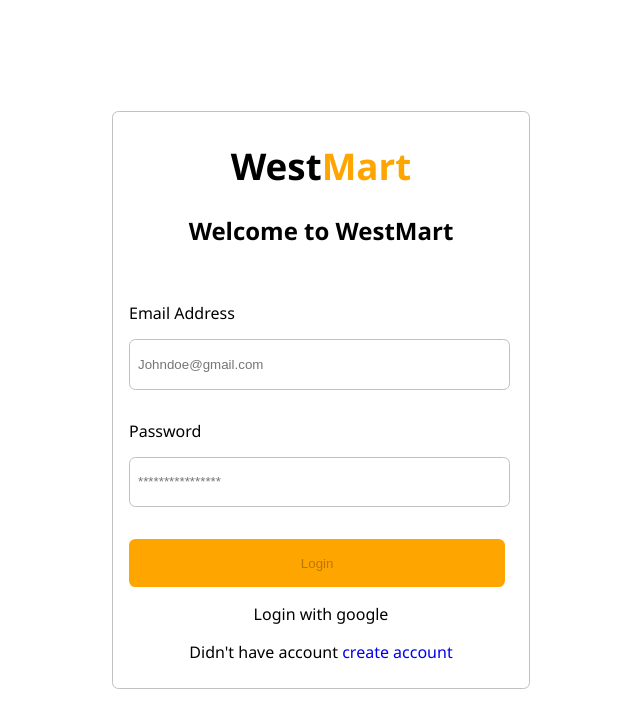
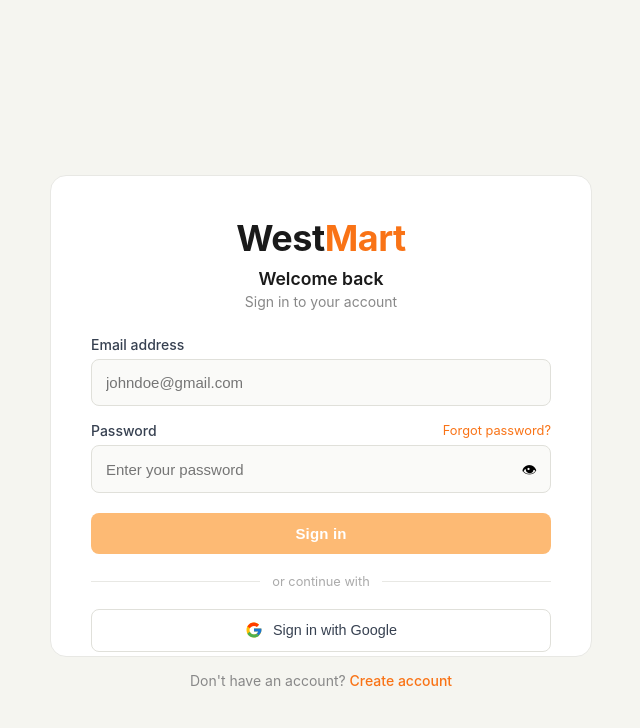
Before and after one commit to Astra-max/e-commerce-app, a React (Vite) app in the folder e-commerce/: page / in a window 1280 px wide. Shown: the top 728 px of the page, without its empty margins (319-959 px from the left). Built offline with nearby package versions, Linux system fonts and the light colour scheme.

Commit message:
refactor: updated the css for login page

```diff
--- a/e-commerce/src/auth/login.tsx
+++ b/e-commerce/src/auth/login.tsx
@@ -1,23 +1,19 @@
 import { useState, useEffect } from "react";
-import "../styles/login.css";
 import { Link, useNavigate } from "react-router-dom";
 import { useDispatch, useSelector } from "react-redux";
 import { authSelector, loginUser } from "../store/authSlice";
+import "../styles/login.css"
 
 const Login = () => {
   const [userData, setData] = useState({ emailAddr: "", password: "" });
-
+  const [showPassword, setShowPassword] = useState(false);
   const dispatch: any = useDispatch();
   const { loading, error, token } = useSelector(authSelector);
-
   const push = useNavigate();
 
   useEffect(() => {
-    if (token) {
-      push("/");
-    }
+    if (token) push("/");
   }, [token]);
-
 
   function HandleUserData(event: React.ChangeEvent<HTMLInputElement>) {
     const { name, value } = event.target;
@@ -33,56 +29,156 @@
   }
 
   return (
-    <form className="login-main" onSubmit={(event) => HandleSubmit(event)}>
-      <div className="login-cont">
-        <div className="l-logo-cont">
-          <p className="l-logo">
-            West<span style={{ color: "orange" }}>Mart</span>
-          </p>
-          <p className="l-welcome">Welcome to WestMart</p>
+  <div className="page">
+    <form className="card" onSubmit={HandleSubmit}>
+
+      {/* Logo */}
+      <div className="logoSection">
+        <h1 className="logo">
+          West<span className="logoAccent">Mart</span>
+        </h1>
+
+        <p className="welcome">Welcome back</p>
+        <p className="subtitle">Sign in to your account</p>
       </div>
-        {error && <p style={{ color: "red" }}>{error}</p>}
-        <div>
-          <div>
-            <div className="l-top l-input-div">
-              <p>Email Address</p>
+
+      {/* Error */}
+      {error && (
+        <div className="errorBox">
+          <span className="errorIcon">!</span>
+          <span>{error}</span>
+        </div>
+      )}
+
+      {/* Fields */}
+      <div className="fields">
+
+        <div className="fieldGroup">
+          <label className="label" htmlFor="emailAddr">
+            Email address
+          </label>
+
           <input
-                className="l-input"
+            id="emailAddr"
+            className="input"
             type="email"
             name="emailAddr"
-                placeholder="Johndoe@gmail.com"
-                onChange={(event) => HandleUserData(event)}
+            placeholder="johndoe@gmail.com"
+            onChange={HandleUserData}
+            autoComplete="email"
           />
         </div>
-            <div className="l-input-div">
-              <p>Password</p>
+
+        <div className="fieldGroup">
+
+          <div className="labelRow">
+            <label className="label" htmlFor="password">
+              Password
+            </label>
+
+            <a href="#" className="forgotLink">
+              Forgot password?
+            </a>
+          </div>
+
+          <div className="passwordWrap">
+
             <input
-                className="l-input"
-                type="password"
+              id="password"
+              className="input passwordInput"
+              type={showPassword ? "text" : "password"}
               name="password"
-                placeholder="****************"
-                onChange={(event) => HandleUserData(event)}
+              placeholder="Enter your password"
+              onChange={HandleUserData}
+              autoComplete="current-password"
             />
-            </div>
-          </div>
-          <button className="l-btn" disabled={!canLogin}>
-            {loading ? "Please wait..." : "Login"}
+
+            <button
+              type="button"
+              className="eyeBtn"
+              onClick={() => setShowPassword((v) => !v)}
+              aria-label={showPassword ? "Hide password" : "Show password"}
+            >
+              {showPassword ? "🙈" : "👁"}
             </button>
-          <div style={{ textAlign: "center" }}>
-            <p>Login with google</p>
-          </div>
-          <div style={{ textAlign: "center" }}>
-            <p>
-              Didn't have account{" "}
-              <Link className="l-link" to="/auth/sign-up">
-                create account
-              </Link>
-            </p>
+
           </div>
         </div>
       </div>
+
+      {/* Submit */}
+      <button
+        type="submit"
+        className={`btn ${!canLogin ? "btnDisabled" : ""}`}
+        disabled={!canLogin}
+      >
+        {loading ? (
+          <span className="loadingRow">
+            <span className="spinner" />
+            Signing in...
+          </span>
+        ) : (
+          "Sign in"
+        )}
+      </button>
+
+      {/* Divider */}
+      <div className="divider">
+        <span className="dividerLine" />
+        <span className="dividerText">
+          or continue with
+        </span>
+        <span className="dividerLine" />
+      </div>
+
+      {/* Google */}
+      <button type="button" className="googleBtn">
+
+        <svg
+          width="18"
+          height="18"
+          viewBox="0 0 48 48"
+          style={{ flexShrink: 0 }}
+        >
+          <path
+            fill="#FFC107"
+            d="M43.6 20H24v8h11.3C33.6 33.1 29.3 36 24 36c-6.6 0-12-5.4-12-12s5.4-12 12-12c3 0 5.7 1.1 7.8 2.9l5.7-5.7C34.1 6.5 29.3 4 24 4 12.9 4 4 12.9 4 24s8.9 20 20 20c11 0 19.7-8 19.7-20 0-1.3-.1-2.7-.1-4z"
+          />
+
+          <path
+            fill="#FF3D00"
+            d="M6.3 14.7l6.6 4.8C14.5 16 19 13 24 13c3 0 5.7 1.1 7.8 2.9l5.7-5.7C34.1 6.5 29.3 4 24 4c-7.7 0-14.4 4.4-17.7 10.7z"
+          />
+
+          <path
+            fill="#4CAF50"
+            d="M24 44c5.2 0 9.9-1.9 13.5-5L31.8 34C29.9 35.3 27.1 36 24 36c-5.2 0-9.6-2.9-11.3-7.1l-6.5 5C9.6 39.6 16.3 44 24 44z"
+          />
+
+          <path
+            fill="#1976D2"
+            d="M43.6 20H24v8h11.3c-.8 2.3-2.3 4.2-4.3 5.5l5.7 4.9C40.6 35.1 44 30 44 24c0-1.3-.1-2.7-.4-4z"
+          />
+        </svg>
+
+        Sign in with Google
+      </button>
+
+      {/* Sign up */}
+      <p className="signupText">
+        Don't have an account?{" "}
+
+        <Link
+          to="/auth/sign-up"
+          className="signupLink"
+        >
+          Create account
+        </Link>
+      </p>
+
     </form>
+  </div>
 );
-};
+}
 
 export default Login;
--- a/e-commerce/src/styles/login.css
+++ b/e-commerce/src/styles/login.css
@@ -1,66 +1,249 @@
-.login-main {
-    display: flex;
-    align-items: center;
-    justify-content: center;
-    width: 100%;
-    height: 100vh;
+.page {
+  min-height: 100vh;
+  display: flex;
+  align-items: center;
+  justify-content: center;
+  background-color: #f5f5f0;
+  padding: 1rem;
+  font-family: "Inter", -apple-system, BlinkMacSystemFont, sans-serif;
 }
 
-.l-logo-cont {
-    display: flex;
-    align-items: center;
-    justify-content: center;
-    flex-direction: column;
-    line-height: 0.2rem;
-    margin-bottom: 3rem;
+.card {
+  width: 110%;
+  max-width: 460px;
+  height: 50vh;
+  background-color: #ffffff;
+  border-radius: 16px;
+  padding: clamp(1.5rem, 5vw, 2.5rem);
+  border: 1px solid #e8e8e4;
+  display: flex;
+  flex-direction: column;
+  gap: 1.25rem;
 }
 
-.l-logo {
-    font-size: 2.3rem;
-    font-weight: bolder;
+.logoSection {
+  text-align: center;
+  margin-bottom: 0.35rem;
 }
 
-.l-top {
-    margin-bottom: 2rem;
+.logo {
+  font-size: clamp(1.75rem, 6vw, 2.25rem);
+  font-weight: 700;
+  margin: 0 0 0.5rem;
+  color: #1a1a1a;
+  letter-spacing: -0.5px;
 }
 
-.l-input-div {
-    line-height: 1.2rem;
+.logoAccent {
+  color: #f97316;
 }
 
-.l-welcome {
-    font-size: 1.5rem;
-    font-weight: bold;
+.welcome {
+  font-size: 1.1rem;
+  font-weight: 600;
+  color: #1a1a1a;
+  margin: 0 0 0.25rem;
 }
 
-.login-cont {
-    height: 68%;
-    width: 30%;
-    margin: 2rem 0rem;
-    border: 0.1rem solid silver;
-    padding: 1rem;
-    border-radius: 0.4rem;
+.subtitle {
+  font-size: 0.875rem;
+  color: #888;
+  margin: 0;
 }
 
-.l-input {
-    border-radius: 0.4rem;
-    border: 0.1rem solid silver;
-    background-color: #fff;
-    padding-left: 0.5rem;
-    height: 2.9rem;
-    width: 96%;
+.errorBox {
+  display: flex;
+  align-items: center;
+  gap: 0.5rem;
+  background-color: #fff1f1;
+  border: 1px solid #fecaca;
+  border-radius: 8px;
+  padding: 0.75rem 1rem;
+  font-size: 0.875rem;
+  color: #dc2626;
 }
 
-.l-link {
-    text-decoration: none;
+.errorIcon {
+  width: 18px;
+  height: 18px;
+  border-radius: 50%;
+  background-color: #dc2626;
+  color: #fff;
+  display: flex;
+  align-items: center;
+  justify-content: center;
+  font-size: 11px;
+  font-weight: 700;
+  flex-shrink: 0;
 }
 
-.l-btn {
-    width: 98%;
-    border: 0rem;
-    border-radius: 0.4rem;
-    height: 3rem;
-    background-color: orange;
-    cursor: pointer;
-    margin-top: 2rem;
+.fields {
+  display: flex;
+  flex-direction: column;
+  gap: 1rem;
 }
+
+.fieldGroup {
+  display: flex;
+  flex-direction: column;
+  gap: 0.375rem;
+}
+
+.labelRow {
+  display: flex;
+  justify-content: space-between;
+  align-items: center;
+}
+
+.label {
+  font-size: 0.875rem;
+  font-weight: 500;
+  color: #374151;
+}
+
+.forgotLink {
+  font-size: 0.8rem;
+  color: #f97316;
+  text-decoration: none;
+}
+
+.input {
+  width: 100%;
+  padding: 0.9rem 0.875rem;
+  font-size: 0.9375rem;
+  border: 1px solid #e0e0da;
+  border-radius: 8px;
+  outline: none;
+  color: #1a1a1a;
+  background-color: #fafaf8;
+  box-sizing: border-box;
+  transition: border-color 0.15s;
+}
+
+.input:focus {
+  border-color: #f97316;
+}
+
+.passwordWrap {
+  position: relative;
+}
+
+.eyeBtn {
+  position: absolute;
+  right: 10px;
+  top: 50%;
+  transform: translateY(-50%);
+  background: none;
+  border: none;
+  cursor: pointer;
+  font-size: 15px;
+  padding: 4px;
+  line-height: 1;
+}
+
+.btn {
+  width: 100%;
+  padding: 0.75rem;
+  background-color: #f97316;
+  color: #ffffff;
+  border: none;
+  border-radius: 8px;
+  font-size: 0.9375rem;
+  font-weight: 600;
+  cursor: pointer;
+  transition: background-color 0.15s, transform 0.1s;
+  letter-spacing: 0.01em;
+}
+
+.btn:hover {
+  background-color: #ea580c;
+}
+
+.btn:active {
+  transform: scale(0.98);
+}
+
+.btnDisabled {
+  background-color: #fdba74;
+  cursor: not-allowed;
+}
+
+.loadingRow {
+  display: flex;
+  align-items: center;
+  justify-content: center;
+  gap: 0.5rem;
+}
+
+.spinner {
+  width: 14px;
+  height: 14px;
+  border: 2px solid rgba(255, 255, 255, 0.4);
+  border-top-color: #fff;
+  border-radius: 50%;
+  animation: spin 0.7s linear infinite;
+  display: inline-block;
+}
+
+@keyframes spin {
+  to {
+    transform: rotate(360deg);
+  }
+}
+
+.divider {
+  display: flex;
+  align-items: center;
+  gap: 0.75rem;
+}
+
+.dividerLine {
+  flex: 1;
+  height: 1px;
+  background-color: #e8e8e4;
+}
+
+.dividerText {
+  font-size: 0.8rem;
+  color: #aaa;
+  white-space: nowrap;
+}
+
+.googleBtn {
+  width: 100%;
+  display: flex;
+  align-items: center;
+  justify-content: center;
+  gap: 0.625rem;
+  padding: 0.7rem;
+  background-color: #ffffff;
+  border: 1px solid #e0e0da;
+  border-radius: 8px;
+  font-size: 0.9rem;
+  font-weight: 500;
+  color: #374151;
+  cursor: pointer;
+  transition: background-color 0.15s;
+}
+
+.googleBtn:hover {
+  background-color: #f9fafb;
+}
+
+.signupText {
+  text-align: center;
+  font-size: 0.875rem;
+  color: #888;
+  margin: 0;
+}
+
+.signupLink {
+  color: #f97316;
+  font-weight: 500;
+  text-decoration: none;
+}
+
+.signupLink:hover,
+.forgotLink:hover {
+  text-decoration: underline;
+}
```
Lines whose indentation alone changed are shown as unchanged.
